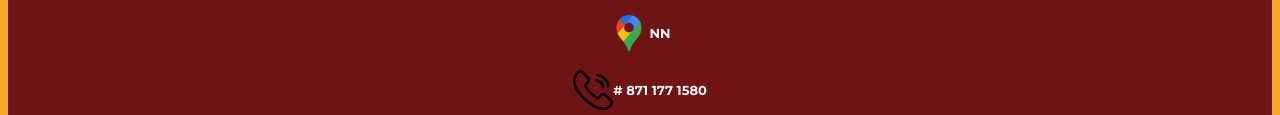
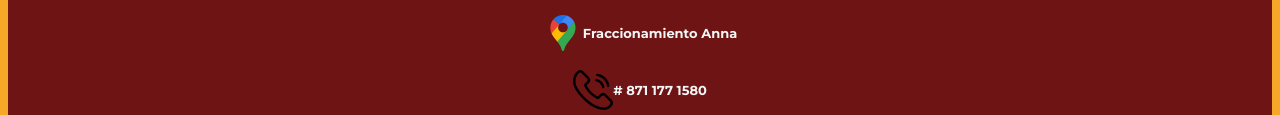
Before and after one commit to alu22130926-afk/menu.restaurant, a plain HTML site: page index.html in a window 1280 px wide. Shown: the part 2204-2319 px from the top of the page. Drawn offline with Linux system fonts and the light colour scheme.

Commit message:
Update index.html
Versión Final

```diff
--- a/index.html
+++ b/index.html
@@ -402,7 +402,7 @@
 
             <div class="maps">
                 <a target="_blank" href="https://www.google.com/maps/place/Los+Fuertes/@25.5988624,-103.3834872,14.96z/data=!3m1!5s0x868fdaaefd210c7f:0x792c228f2514963a!4m10!1m2!2m1!1slos+fuertes!3m6!1s0x868fdb9568ee7531:0x5fdde41f0169f6de!8m2!3d25.6037165!4d-103.3672105!15sCgtsb3MgZnVlcnRlc1oNIgtsb3MgZnVlcnRlc5IBD3RhY29fcmVzdGF1cmFudOABAA!16s%2Fg%2F11t3vcy1xr?entry=ttu&g_ep=EgoyMDI2MDExMy4wIKXMDSoASAFQAw%3D%3D"><img src="img/maps.png" width="40px">
-                    <p>NN</p></a>
+                    <p>Fraccionamiento Anna</p></a>
             </div>
 
             <div class="tel">
@@ -430,4 +430,5 @@ function cambiarSeccion(seccionId, botonId) {
 }
 </script>
 </body>
+
 </html>
```
